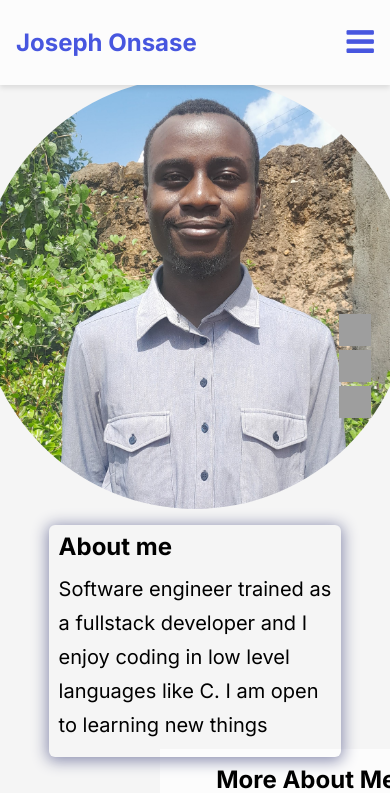
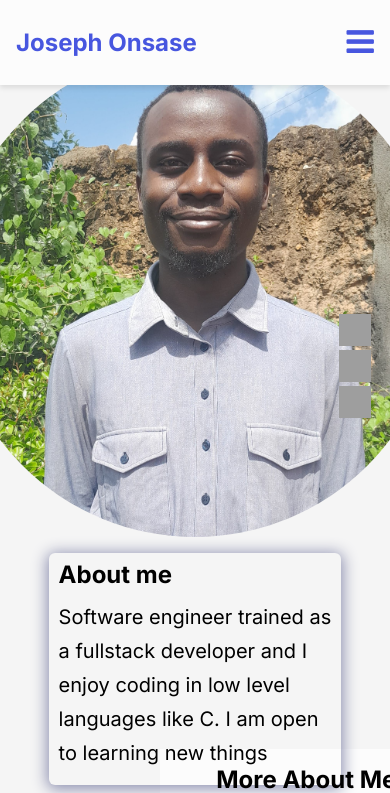
Before and after one commit to ripper19/portfolio, a PHP site: page / in a window 390 px wide; the page is wider, and only the part inside the window is pictured. Shown: the top 793 px of that part. Run offline with PHP 8.4, Linux system fonts and the light colour scheme; grey boxes are pictures that could not be loaded.

Commit message:
Update index.css

```diff
--- a/assets/index.css
+++ b/assets/index.css
@@ -266,7 +266,7 @@ outline: none;
     }
     .mine-img{
         height: 30.5rem;
-        width: 27rem;
+        width: 30.5rem;
         border-radius: 50%;
     }
     .abt{
```
